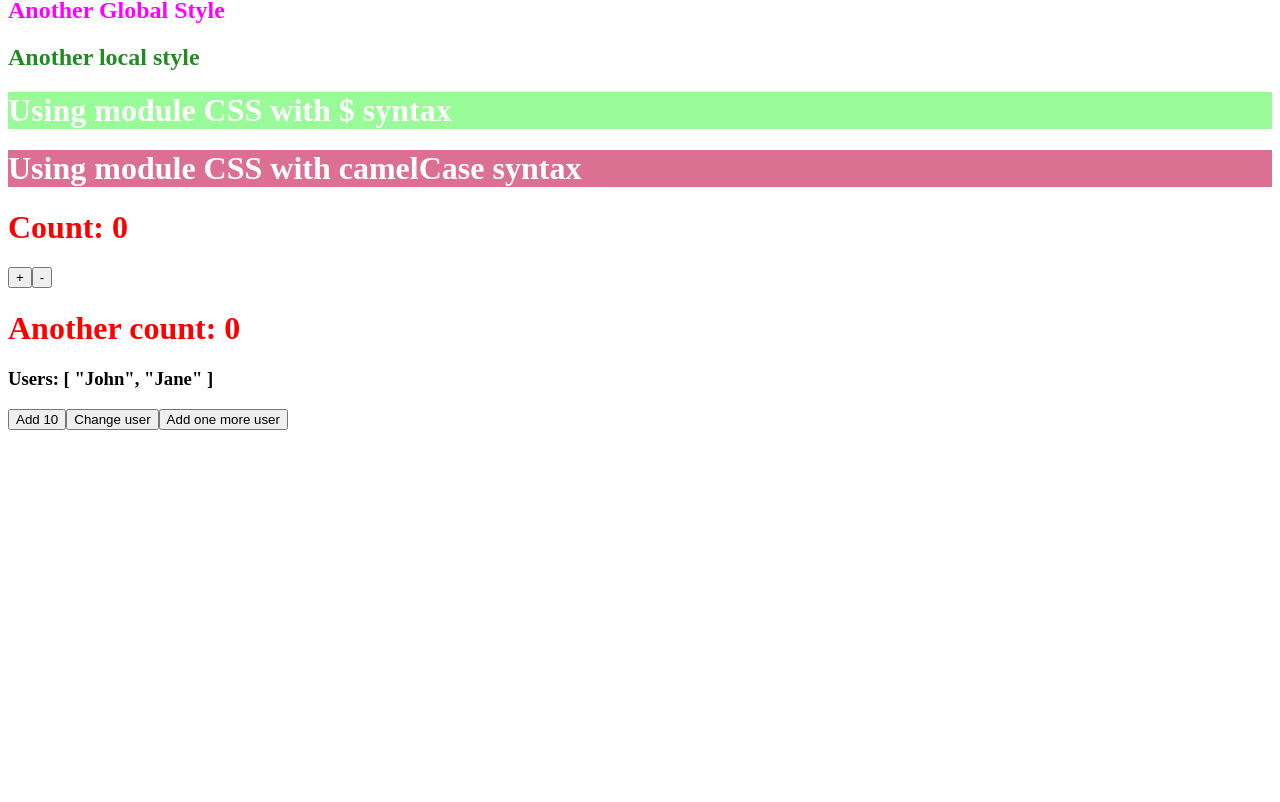
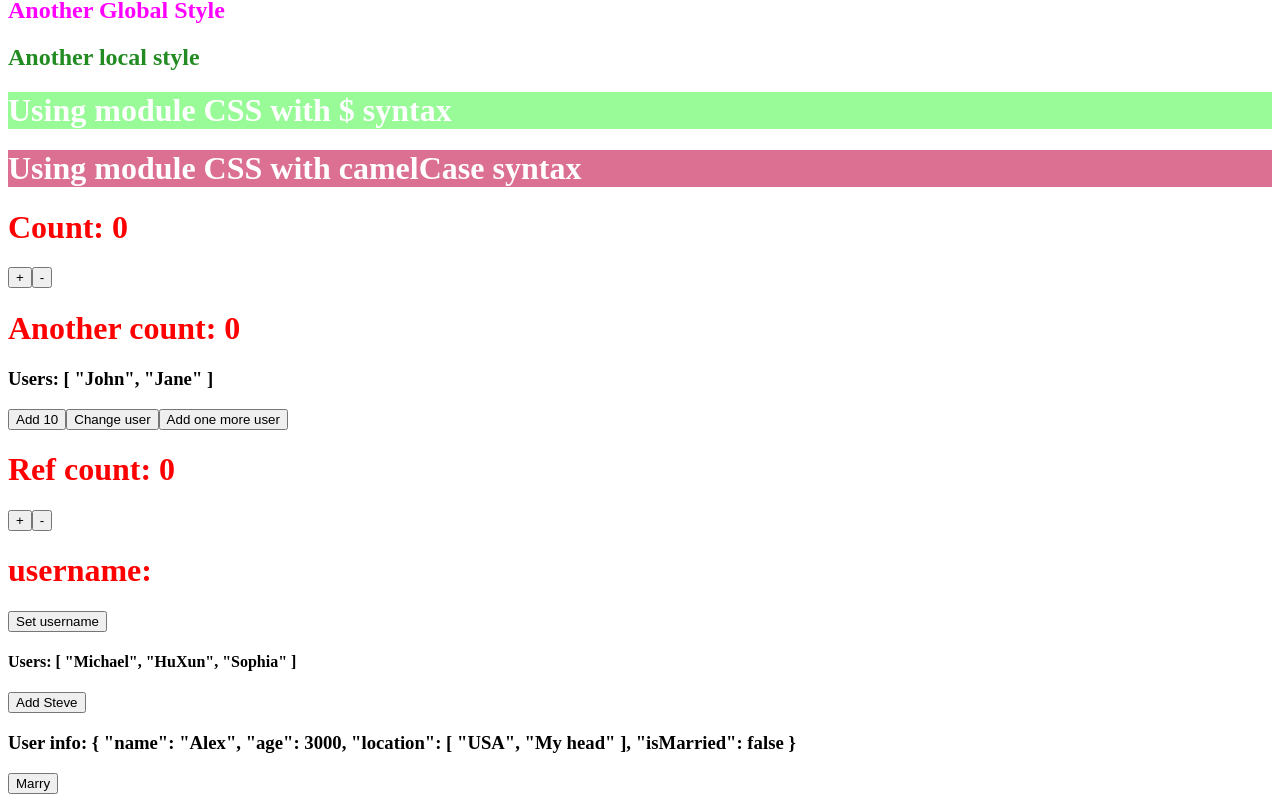
Before and after one commit to jumistrandberg/vue-tutorial-with-comments, a Vue app: page / in a window 1280 px wide. Shown: the part 854-1656 px from the top of the page. Before the commit the page ends 1292 px from the top, so only its background shows below. Built offline with nearby package versions, Linux system fonts and the light colour scheme.

Commit message:
Adds ref component

```diff
--- a/src/App.vue
+++ b/src/App.vue
@@ -8,6 +8,7 @@ import LocalStyle from "./components/LocalStyle.vue";
 import CombinedStyle from "./components/CombinedStyle.vue";
 import ModuleStyle from "./components/ModuleStyle.vue";
 import ReactiveComponent from "./components/ReactiveComponent.vue";
+import RefComponent from "./components/RefComponent.vue";
 </script>
 
 <template>
@@ -20,6 +21,7 @@ import ReactiveComponent from "./components/ReactiveComponent.vue";
   <CombinedStyle />
   <ModuleStyle />
   <ReactiveComponent />
+  <RefComponent />
 </template>
 
 <style scoped></style>
--- /dev/null
+++ b/src/components/RefComponent.vue
@@ -0,0 +1,24 @@
+<!-- ref is used to create a reactive reference to a value -->
+
+<script setup>
+import { ref } from "vue";
+let count = ref(0);
+let username = ref("");
+let users = ref(['Michael', 'HuXun', 'Sophia']);
+let userInfo = ref({ name: 'Alex', age: 3000, location: ['USA', 'My head'], isMarried: false });
+</script>
+
+<template>
+  <h1>Ref count: {{ count }}</h1>
+  <button @click="count++">+</button>
+  <button @click="count--">-</button>
+
+  <h1>username: {{ username }}</h1>
+  <button @click="username = 'Bajsan'">Set username</button>
+
+  <h4>Users: {{ users }}</h4>
+  <button @click="users.push('Steve')">Add Steve</button>
+
+  <h3>User info: {{ userInfo }}</h3>
+  <button @click="userInfo.isMarried = true">Marry</button>
+</template>
```
